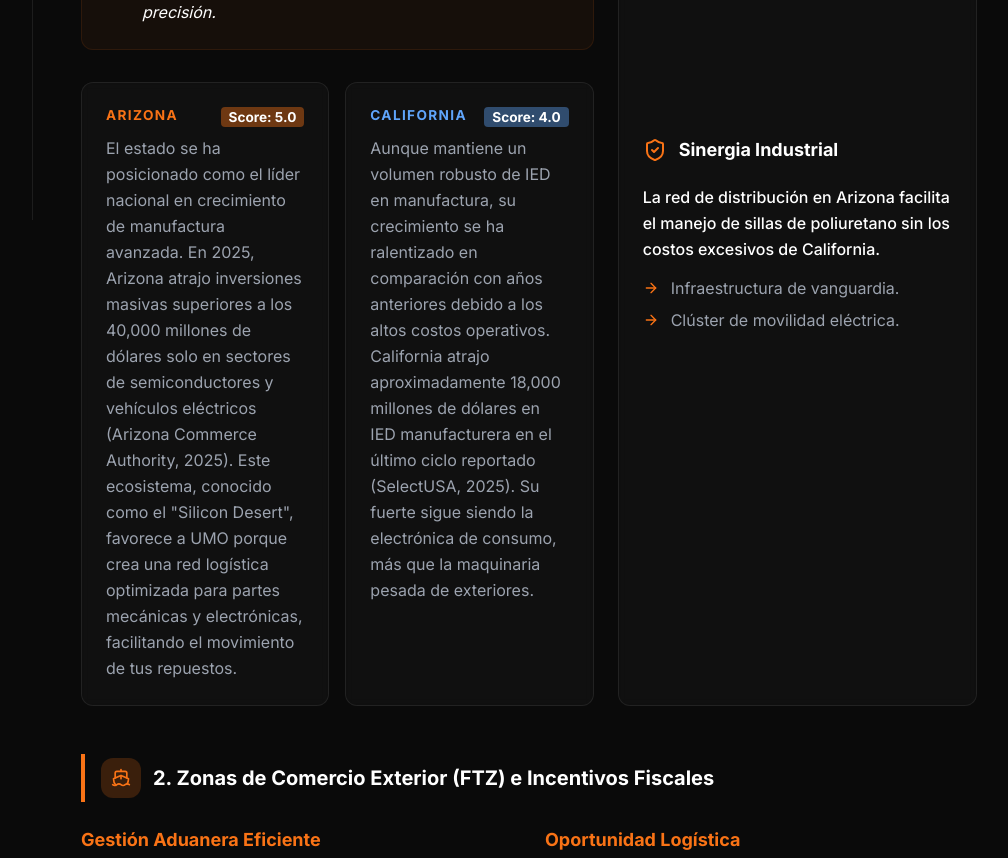
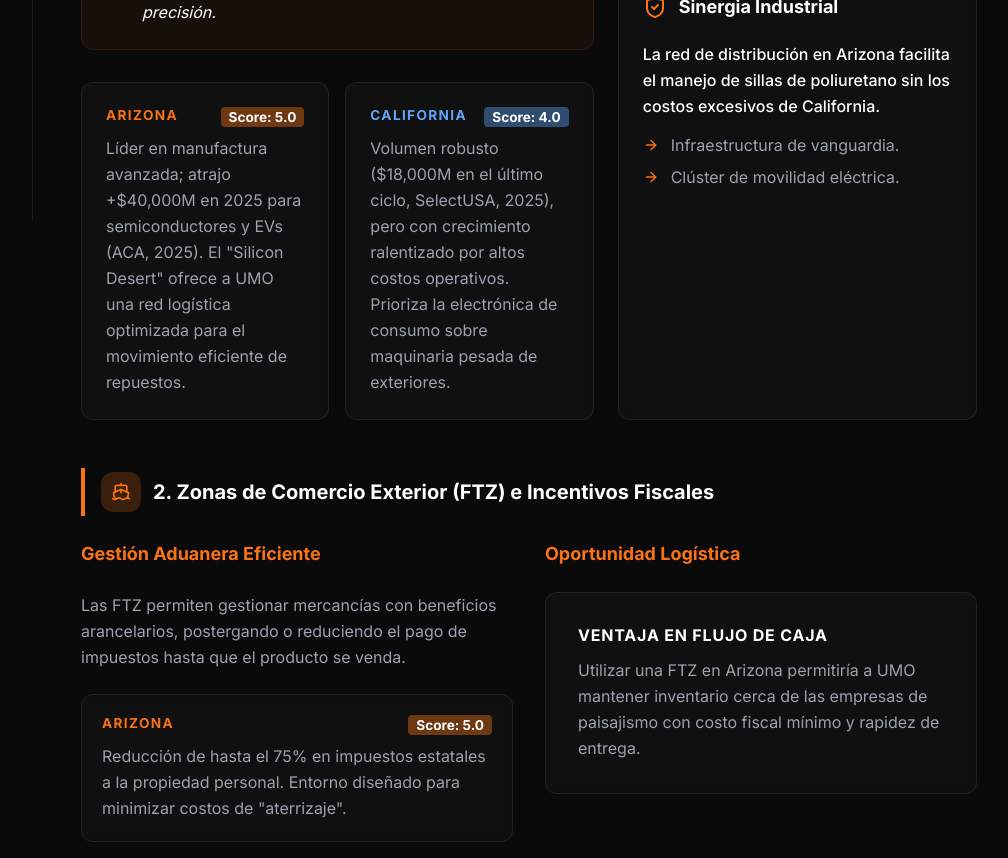
Before and after one commit to 4builes-crypto/Umo-internationalization, a React (Vite) app: page /foreign-investment in a window 1280 px wide. Shown: the part 580-1438 px from the top of the page, without its empty margins (255-1263 px from the left). Built offline with nearby package versions, Linux system fonts and the light colour scheme.

Commit message:
style: condense Section 1 of Foreign Investment for better readability

```diff
--- a/src/pages/ForeignInvestment.tsx
+++ b/src/pages/ForeignInvestment.tsx
@@ -60,8 +60,8 @@ export const ForeignInvestment = () => {
                 </div>
                 <p className="text-sm text-textSecondary leading-relaxed">
                   {language === 'es'
-                    ? 'El estado se ha posicionado como el líder nacional en crecimiento de manufactura avanzada. En 2025, Arizona atrajo inversiones masivas superiores a los 40,000 millones de dólares solo en sectores de semiconductores y vehículos eléctricos (Arizona Commerce Authority, 2025). Este ecosistema, conocido como el "Silicon Desert", favorece a UMO porque crea una red logística optimizada para partes mecánicas y electrónicas, facilitando el movimiento de tus repuestos.'
-                    : 'The state has positioned itself as the national leader in advanced manufacturing growth. In 2025, Arizona attracted massive investments exceeding $40 billion in the semiconductor and electric vehicle sectors alone (Arizona Commerce Authority, 2025). This ecosystem, known as the "Silicon Desert," favors UMO by creating an optimized logistics network for mechanical and electronic parts, facilitating the movement of your spares.'}
+                    ? 'Líder en manufactura avanzada; atrajo +$40,000M en 2025 para semiconductores y EVs (ACA, 2025). El "Silicon Desert" ofrece a UMO una red logística optimizada para el movimiento eficiente de repuestos.'
+                    : 'Leader in advanced manufacturing; attracted +$40B in 2025 for semiconductors and EVs (ACA, 2025). The "Silicon Desert" offers UMO an optimized logistics network for efficient parts movement.'}
                 </p>
               </div>
               <div className="glass-card p-6 border-zinc-800 hover:border-blue-400/30 transition-colors">
@@ -71,8 +71,8 @@ export const ForeignInvestment = () => {
                 </div>
                 <p className="text-sm text-textSecondary leading-relaxed">
                   {language === 'es'
-                    ? 'Aunque mantiene un volumen robusto de IED en manufactura, su crecimiento se ha ralentizado en comparación con años anteriores debido a los altos costos operativos. California atrajo aproximadamente 18,000 millones de dólares en IED manufacturera en el último ciclo reportado (SelectUSA, 2025). Su fuerte sigue siendo la electrónica de consumo, más que la maquinaria pesada de exteriores.'
-                    : 'While maintaining a robust volume of FDI in manufacturing, its growth has slowed compared to previous years due to high operating costs. California attracted approximately $18 billion in manufacturing FDI in the last reported cycle (SelectUSA, 2025). Its strength remains consumer electronics rather than heavy outdoor machinery.'}
+                    ? 'Volumen robusto ($18,000M en el último ciclo, SelectUSA, 2025), pero con crecimiento ralentizado por altos costos operativos. Prioriza la electrónica de consumo sobre maquinaria pesada de exteriores.'
+                    : 'Robust volume ($18B in the last cycle, SelectUSA, 2025), but with growth slowed by high operating costs. It prioritizes consumer electronics over heavy outdoor machinery.'}
                 </p>
               </div>
             </div>
```
